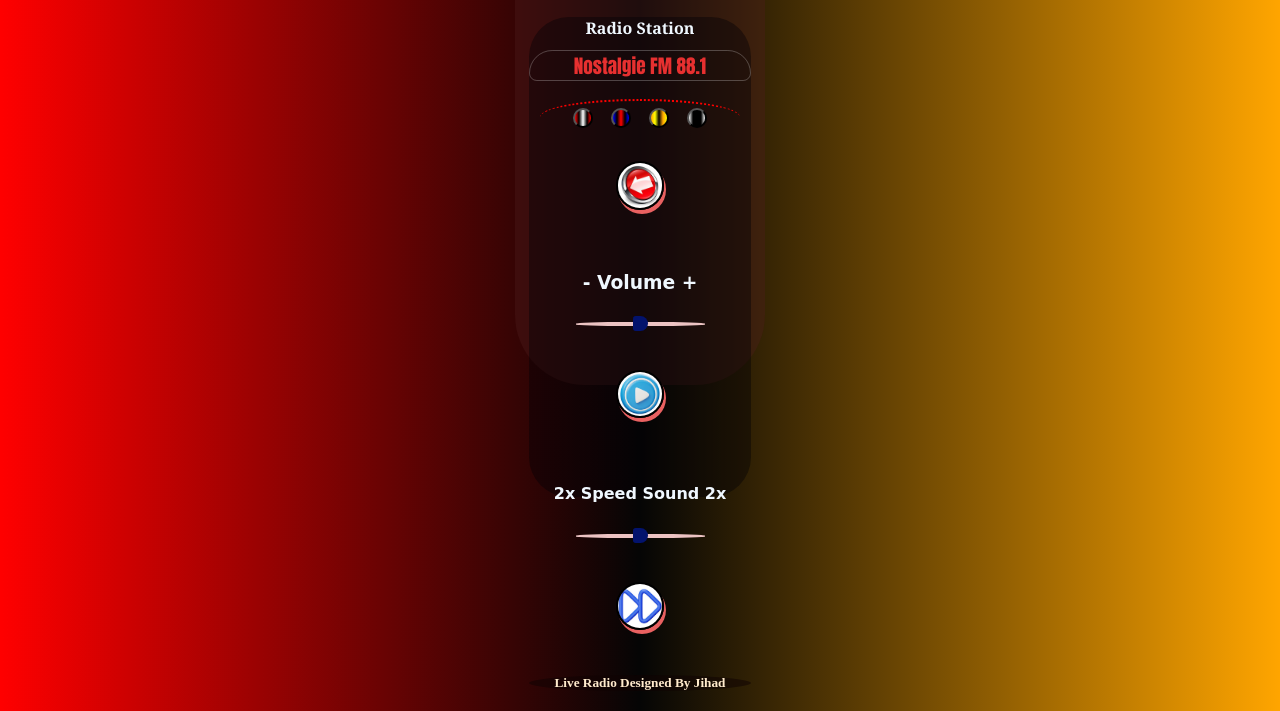
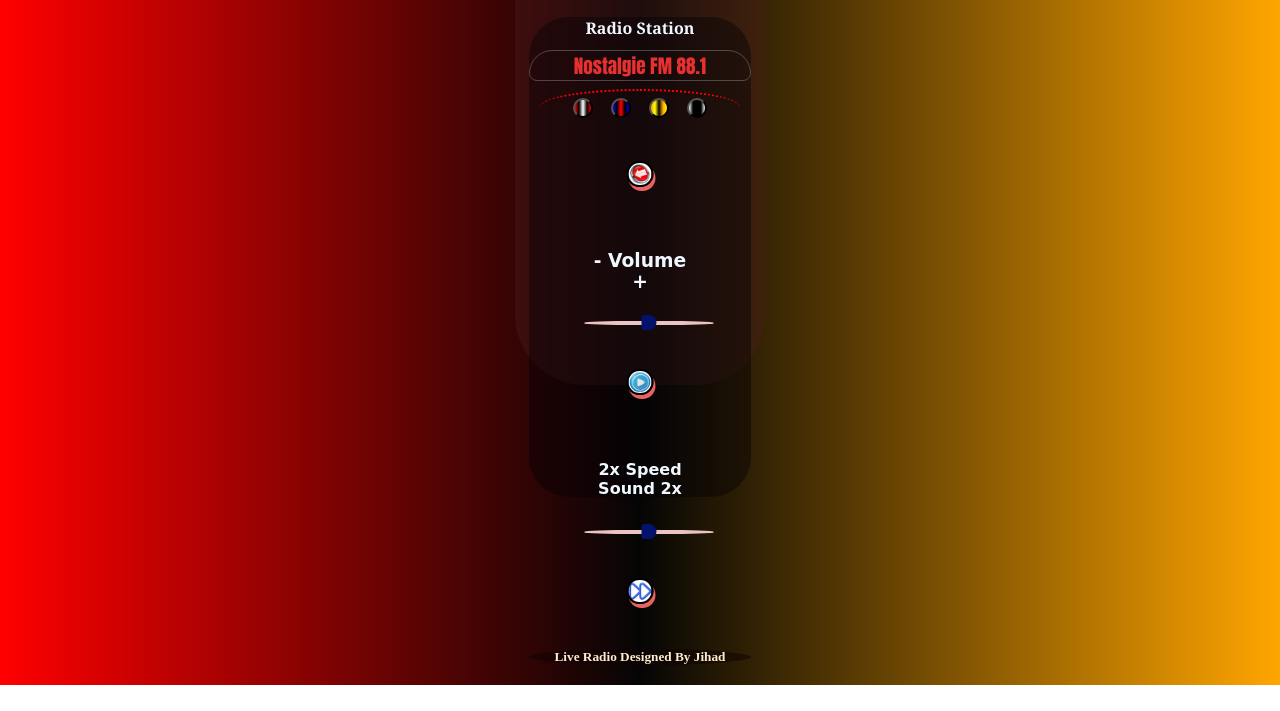
Before and after one commit to jihadabch/.station, a plain HTML site: page index.html in a window 1280 px wide. Shown: the part 223-934 px from the top of the page. After the commit the page ends 908 px from the top, so only its background shows below. Drawn offline with Linux system fonts and the light colour scheme.

Commit message:
Add files via upload

```diff
--- a/index.html
+++ b/index.html
@@ -60,7 +60,7 @@
 		background-color: rgba(6, 6, 143, 0);
 		text-align: center;
 		border-radius:50%;
-		margin-top: 100px;
+		margin-top: 90px;
 		border-top: 2px dotted red;
 
 	}
@@ -143,6 +143,16 @@
 	#rad{
 		font-family: Cambria, Cochin, Georgia, Times, 'Times New Roman', serif;
 	}
+	#pics{
+
+		width: 50%;
+		display: block;
+		transform: translate(50%);
+
+	}
+
+
+
 </style>
 
 
@@ -175,7 +185,7 @@
 			<h4 id="audiotitle">Live Station</h4>
 			<audio id="audiofile" src="Kalimba.mp3"></audio>
 		</article>
-		<article>
+		<article id="pics">
 			<img id="back" src="back.jpg" alt=""/>
 			<h3>-  Volume  +</h3>
 			<input id="inputVolume" type="range">
```
